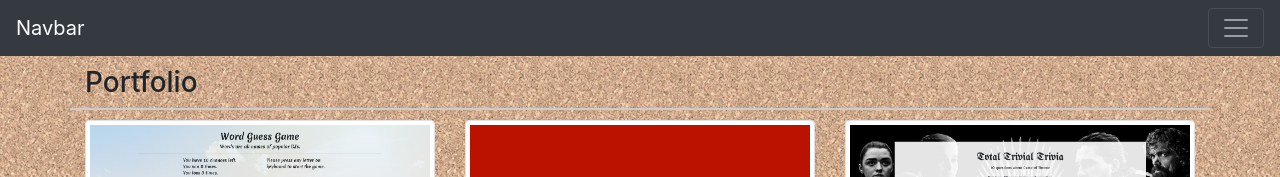
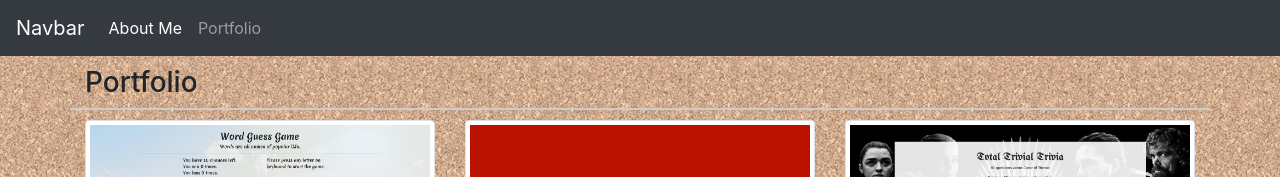
Before and after one commit to peiyuwu9/Bootstrap-Portfolio, a plain HTML site: page portfolio.html in a window 1280 px wide. Shown: the top 177 px of the page. Drawn offline with nearby package versions, Linux system fonts and the light colour scheme.

Commit message:
Update navbar

```diff
--- a/portfolio.html
+++ b/portfolio.html
@@ -17,18 +17,18 @@
   </head>
   <body>
 
-    <nav class="navbar navbar-dark bg-dark">
+    <nav class="navbar navbar-expand-lg navbar-dark bg-dark">
         <a class="navbar-brand" href="https://peiyuwu9.github.io/bootstrap-portfolio/">Navbar</a>
-        <button class="navbar-toggler collapsed" type="button" data-toggle="collapse" data-target="#navbarNav" aria-controls="navbarNav" aria-expanded="false" aria-label="Toggle navigation">
+        <button class="navbar-toggler" type="button" data-toggle="collapse" data-target="#navbarNav" aria-controls="navbarNav" aria-expanded="false" aria-label="Toggle navigation">
           <span class="navbar-toggler-icon"></span>
         </button>
         <div class="collapse navbar-collapse" id="navbarNav">
           <ul class="navbar-nav">
+            <li class="nav-item active">
+              <a class="nav-link" href="https://peiyuwu9.github.io/bootstrap-portfolio/">About Me</a>
+            </li>
             <li class="nav-item">
-                <a class="nav-link" href="https://peiyuwu9.github.io/bootstrap-portfolio/">About Me </a>
-                </li>
-                <li class="nav-item active">
-                <a class="nav-link" href="portfolio.html">Portfolio <span class="sr-only">(current)</span></a>
+              <a class="nav-link" href="portfolio.html">Portfolio<span class="sr-only">(current)</span></a>
             </li>
           </ul>
         </div>
```
Also changed, not shown: index.html (+3 -3 lines). Lines whose indentation alone changed are shown as unchanged.
